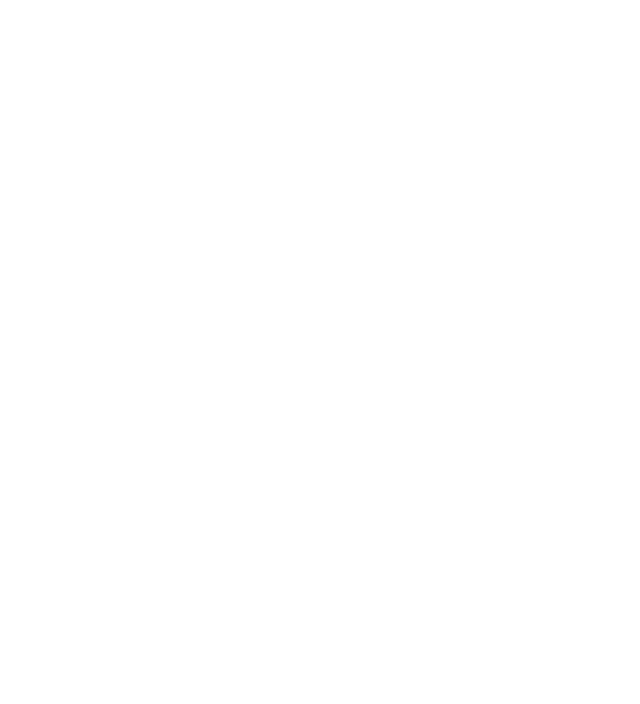
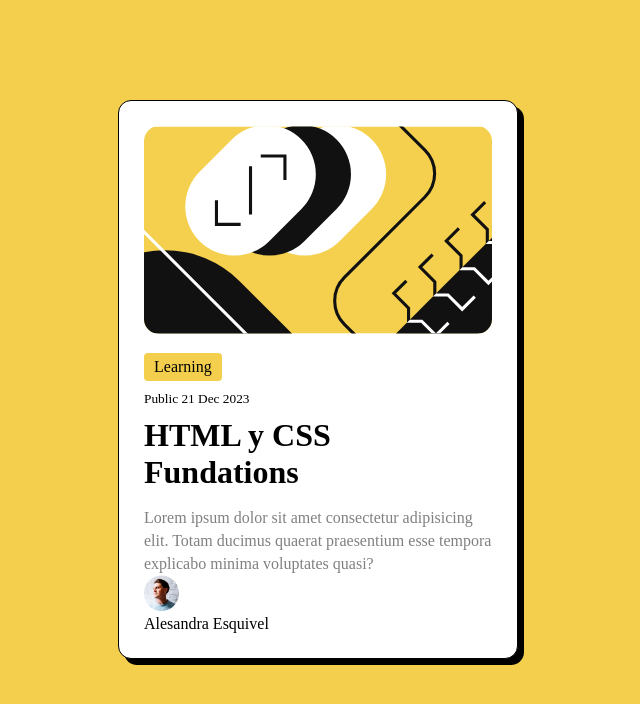
Before and after one commit to Aless-24/fundamentos-desarrollo-web-f, a plain HTML site: page 2-box-model/index.html in a window 1280 px wide. Shown: the whole page, without its empty margins (322-962 px from the left). Drawn offline with Linux system fonts and the light colour scheme.

Commit message:
Box model terminado

```diff
--- a/2-box-model/index.html
+++ b/2-box-model/index.html
@@ -3,10 +3,24 @@
 <head>
     <meta charset="UTF-8">
     <meta name="viewport" content="width=device-width, initial-scale=1.0">
-    <title>Document</title>
+    <title>Box White</title>
     <link rel="stylesheet" href="style.css">
 </head>
 <body>
 
+    <div class="card">
+        <img src="./assets/illustration-article.svg" alt="">
+        <span>Learning</span>
+        <br>
+        <small>Public 21 Dec 2023</small>
+        <h1>HTML y CSS Fundations</h1>
+        <p>Lorem ipsum dolor sit amet consectetur adipisicing
+        elit. Totam ducimus quaerat praesentium esse tempora
+        explicabo minima voluptates quasi?</p>
+        <div class="user-info-box">
+            <img src="./assets/avatar.webp" alt="" width="35px">
+            <p>Alesandra Esquivel</p>
+        </div>
+    </div>
 </body>
 </html>
--- a/2-box-model/style.css
+++ b/2-box-model/style.css
@@ -0,0 +1,61 @@
+*{
+    margin: 0;
+    padding: 0;
+    box-sizing: border-box;
+    font-family: sans-serifs;
+}
+
+body{
+    background-color: hsl(46.63deg 88.3% 63.24%)
+}
+
+.card{
+    background-color: white;
+    /* margin: 100px; */
+    margin: 100px auto;
+    width: 400px;
+    padding: 25px;
+    border-radius: 13px;
+    border: 1px solid black;
+    box-shadow: 6px 6px 0px black;
+}
+
+.card span{
+    display: inline-block;
+    background-color: hsl(46.63deg 88.3% 63.24%);
+    padding: 5px 10px;
+    border-radius: 4px;
+}
+
+.card small{
+    display: inline-block;
+    margin: 10px 0px;
+}
+
+.card > img{
+    width: 100%;
+    border-radius: 15px;
+    margin-bottom: 15px;
+}
+
+.card > p{
+    color: gray;
+    margin-top: 15px;
+    line-height: 23px;
+}
+
+.user-info.box{
+    margin-top: 20px;
+}
+
+.user-info.box img{
+    display: inline-block;
+    vertical-align: middle;
+    margin-right: 8px;
+}
+
+.user-info.box p{
+    display: inline-block;
+    vertical-align: middle;
+    font-weight: bold;
+}
```
Also changed, not shown: 2-box-model/assets/avatar.webp (added), 2-box-model/assets/illustration-article.svg (added).
